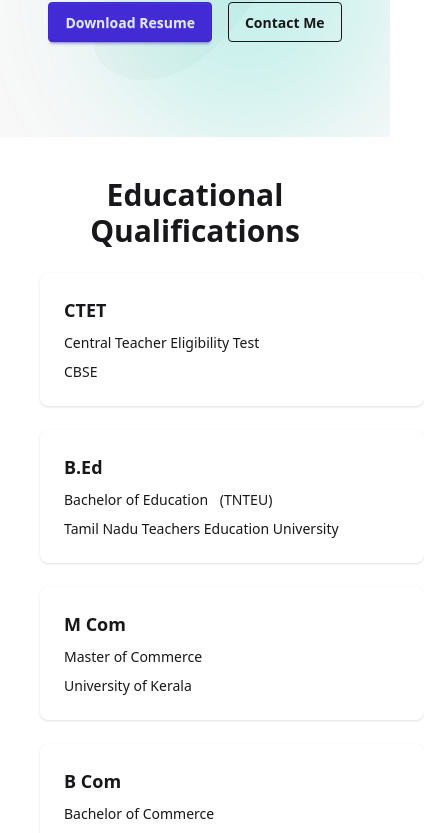
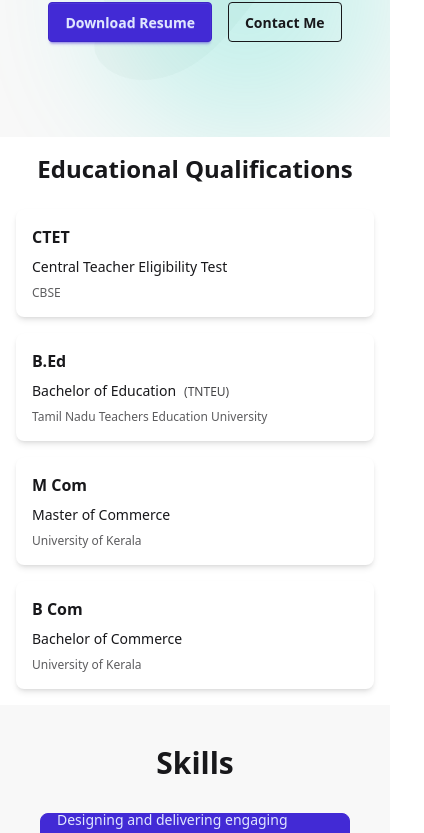
Before and after one commit to learningSJR/reemajohn, a React (Vite) app: page / in a window 390 px wide. Shown: the part 771-1604 px from the top of the page, 424 px wide, since content can reach past the window. Built offline with nearby package versions, Linux system fonts and the light colour scheme.

Commit message:
fix for responsiveness

```diff
--- a/src/pages/Qualifications.jsx
+++ b/src/pages/Qualifications.jsx
@@ -3,22 +3,29 @@ import { eduData } from "../data/eduData";
 
 function Qualifications() {
   return (
-    <section className="p-10 bg-base-100 flex flex-col">
-      <h2 className="text-3xl font-bold text-center mb-6">
+    <section className="p-4 sm:p-6 md:p-10 bg-base-100 flex flex-col">
+      <h2 className="text-2xl sm:text-3xl font-bold text-center mb-6">
         Educational Qualifications
       </h2>
-      <div className="grid grid-cols-1 md:grid-cols-2 gap-6 max-w-5xl mx-auto">
-        {eduData.map((quli) => (
-          <div className="card bg-base-100 w-96 shadow-sm">
-            <div className="card-body">
-              <h2 className="card-title">{quli.degree}</h2>
-              <h3>
-                {quli.abbreviation}{" "}
+
+      <div className="grid grid-cols-1 sm:grid-cols-2 gap-4 sm:gap-6 max-w-5xl mx-auto w-full">
+        {eduData.map((quli, index) => (
+          <div key={index} className="card bg-base-100 w-full shadow-md">
+            <div className="card-body p-4 sm:p-6">
+              <h2 className="card-title text-base sm:text-lg">{quli.degree}</h2>
+
+              <h3 className="text-sm sm:text-base">
+                {quli.abbreviation}
                 {quli.short && (
-                  <span className="text-sm ml-2">{quli.short}</span>
+                  <span className="text-xs sm:text-sm ml-2 opacity-80">
+                    {quli.short}
+                  </span>
                 )}
               </h3>
-              <h4>{quli.authority}</h4>
+
+              <h4 className="text-xs sm:text-sm opacity-70">
+                {quli.authority}
+              </h4>
             </div>
           </div>
         ))}
```
